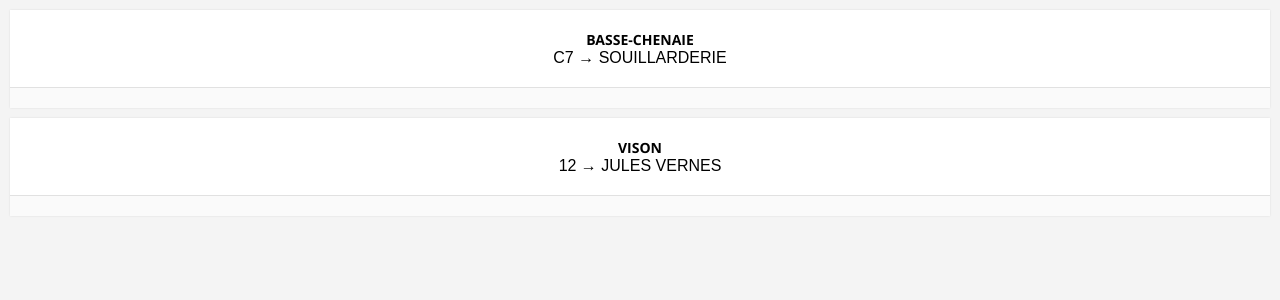
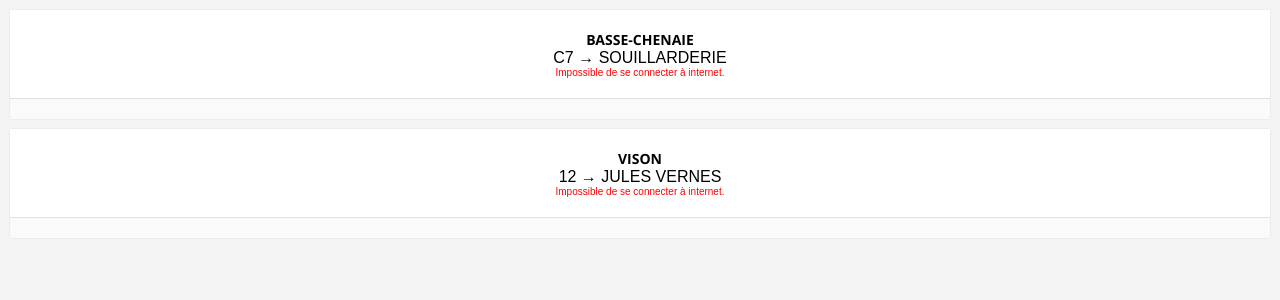
Before and after one commit to qmachard/Horarios, a PHP site: page / in a window 1280 px wide. Shown: the part 50-350 px from the top of the page. Run offline with PHP 8.4, Linux system fonts and the light colour scheme; style sheets or scripts are compiled from the project's sources; some web fonts are replaced.

Commit message:
Gestion du mode Hors Ligne

```diff
--- a/app/css/scss/modules/_station.scss
+++ b/app/css/scss/modules/_station.scss
@@ -17,3 +17,14 @@
 	font-size: 14px;
 	font-weight: bold;
 }
+.station-infos_error {
+	display:none;
+	font-size: 10px;
+	color:red;
+	text-align: center;
+	text-transform: none;
+
+	&.show {
+		display:block;
+	}
+}
--- a/app/index.html
+++ b/app/index.html
@@ -1,9 +1,13 @@
 <!DOCTYPE html>
-<html ng-app="horariosApp">
+<html ng-app="horariosApp"  manifest="horarios.manifest">
 	<head lang="fr">
 		<meta charset="UTF-8">
 		<title>Horarios</title>
 		<meta name="viewport" content="width=device-width, initial-scale=1.0">
+		<meta name="apple-mobile-web-app-capable" content="yes">
+		<meta name="apple-mobile-web-app-status-bar-style" content="black-translucent">
+		<link rel="apple-touch-icon" href="./img/icon-iphone.png" />
+		<link rel="icon" href="./img/icon-iphone.png" />
 		<link rel="stylesheet" href="./css/screen.css" />
 		<script type="text/javascript" src="js/libs/angular.min.js"></script>
 		<script type="text/javascript" src="js/controller.js"></script>
@@ -31,6 +35,7 @@
 				<div class="station-infos">
 					<div class="station-infos_name">{{station.name}}</div>
 					<div class="station-infos_ligne">{{station.line}} → {{station.terminus}}</div>
+					<div class="station-infos_error" ng-class="{show:station.error}">{{station.error}}</div>
 				</div>
 				<ul class="timestable" ng-class="{loading:station.updating, error:station.error}">
 					<li class="timestable-item" ng-repeat="time in station.times" ng-class="{infotrafic:time.infotrafic}">{{time.time}}</li>
--- a/app/js/controller.js
+++ b/app/js/controller.js
@@ -36,7 +36,7 @@ horariosApp.controller('StationsCtrl', function($scope, $http) {
 			});
 			http.error(function() {
 				station.updating = false;
-				station.error = true;
+				station.error = "Impossible de se connecter à internet.";
 			});
 		});
 	};
```
Also changed, not shown: 1 other file.
